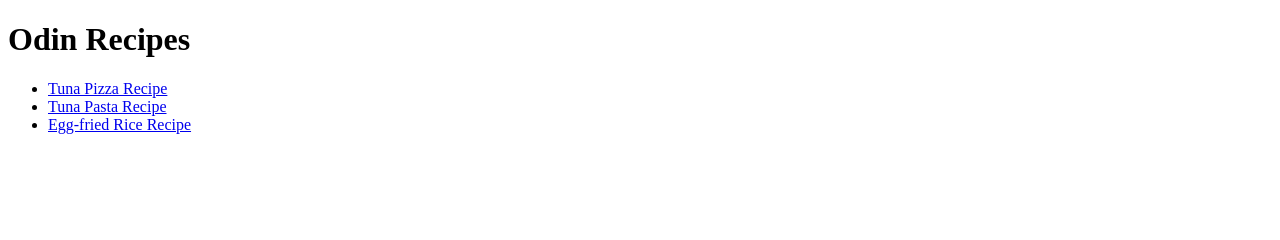
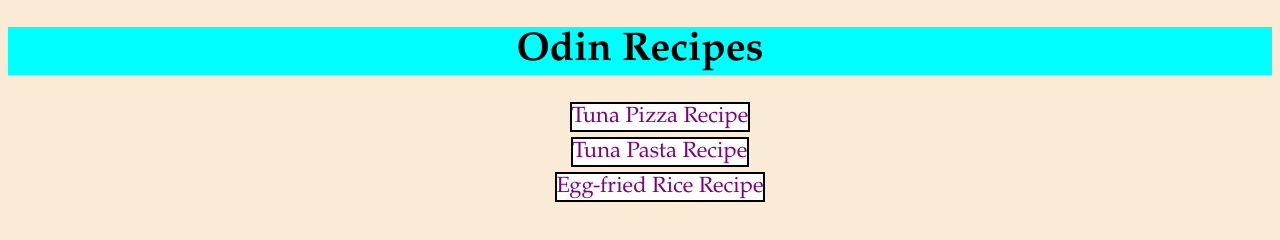
Before and after one commit to 1MertKaya/odin-recipes, a plain HTML site: page index.html in a window 1280 px wide. Drawn offline with Linux system fonts and the light colour scheme.

Commit message:
add styles.css and recipes.css

```diff
--- /dev/null
+++ b/css/recipes.css
@@ -0,0 +1,23 @@
+* {
+    text-align: center;
+    margin-bottom: 5px;
+    list-style: none;
+    list-style-position: inside;
+    font-family: "Garamond", serif;
+    font-size: 22px;
+}
+
+h1 {
+    font-size: 40px;
+}
+
+html {
+    background-color: antiquewhite;
+}
+
+img {
+    display: block;
+    margin-left: auto;
+    margin-right: auto;
+    width: 50%;
+}
--- /dev/null
+++ b/css/styles.css
@@ -0,0 +1,45 @@
+* {
+    font-family: "Garamond", serif;
+    font-size: 22px;
+}
+
+html {
+    background-color: antiquewhite;
+}
+
+h1 {
+    background-color: aqua;
+    color: black;
+    text-align: center;
+    font-size: 40px;
+}
+
+ul {
+    color: yellow;
+    text-align: center;
+    list-style: none;
+}
+
+a:visited {
+    color: rgb(22, 22, 66);
+}
+
+a:link {
+    color: purple;
+}
+
+a:hover {
+    color: red;
+}
+
+a:link,
+a:visited,
+a:hover,
+a:active {
+    text-decoration: none;
+    background-color: white;
+    border: 2px solid black;
+    text-align: center;
+    display: inline-block;
+    margin-bottom: 5px;
+}
--- a/index.html
+++ b/index.html
@@ -4,7 +4,8 @@
     <meta charset="UTF-8">
     <meta http-equiv="X-UA-Compatible" content="IE=edge">
     <meta name="viewport" content="width=device-width, initial-scale=1.0">
-    <title>Odin Recipes</title>
+    <link rel="stylesheet" href="./css/styles.css">
+    <title id="title">Odin Recipes</title>
 </head>
 <body>
 
```
Also changed, not shown: recipes/egg-fried-rice.html (+1 -0 lines), recipes/tuna-pasta.html (+1 -0 lines), recipes/tuna-pizza.html (+1 -0 lines).
